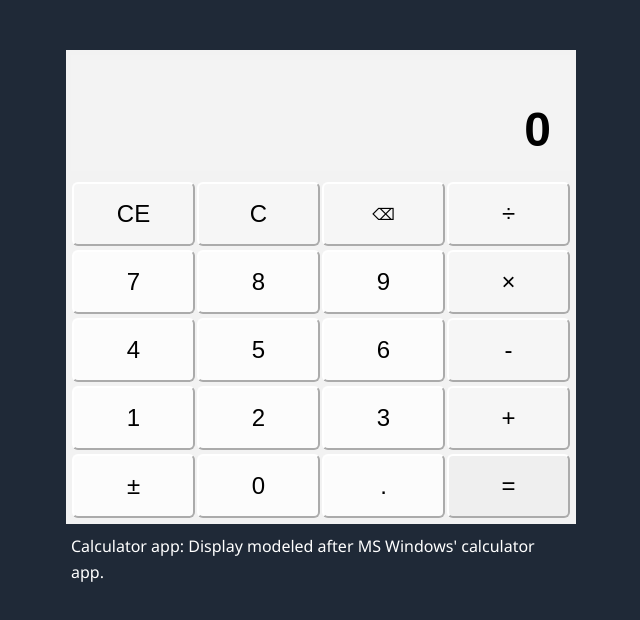
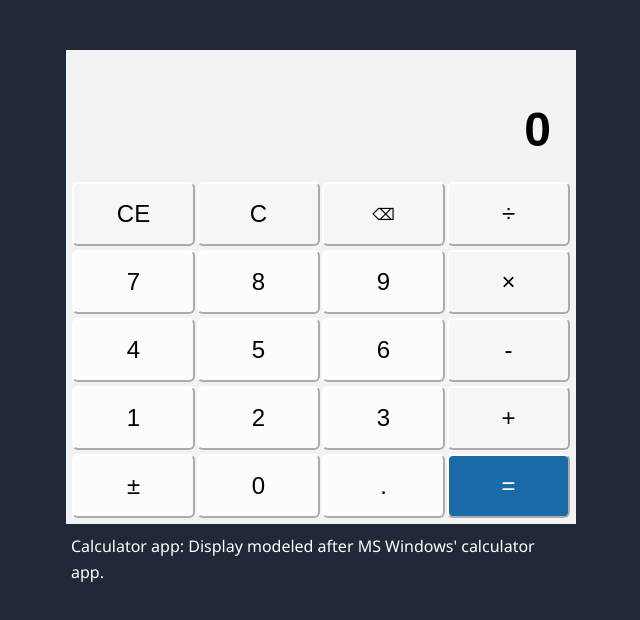
Before and after one commit to mscruzai/calculator, a plain HTML site: page index.html in a window 1280 px wide. Shown: the whole page, without its empty margins (319-959 px from the left). Drawn offline with Linux system fonts and the light colour scheme.

Commit message:
Added equals calss to equals button to use in keyboard support.

```diff
--- a/index.html
+++ b/index.html
@@ -45,7 +45,7 @@
                     <button class= "btn inside" data-type="function" id="sign">±</button>
                     <button class= "btn inside" data-type="digit" id="d0">0</button>
                     <button class= "btn inside" data-type="digit" id="decimal">.</button>
-                    <button class= "btn" data-type="function" id="equals">=</button>
+                    <button class= "btn equals" data-type="function" id="equals">=</button>
                 </div>
             </div>
         </div>
```
